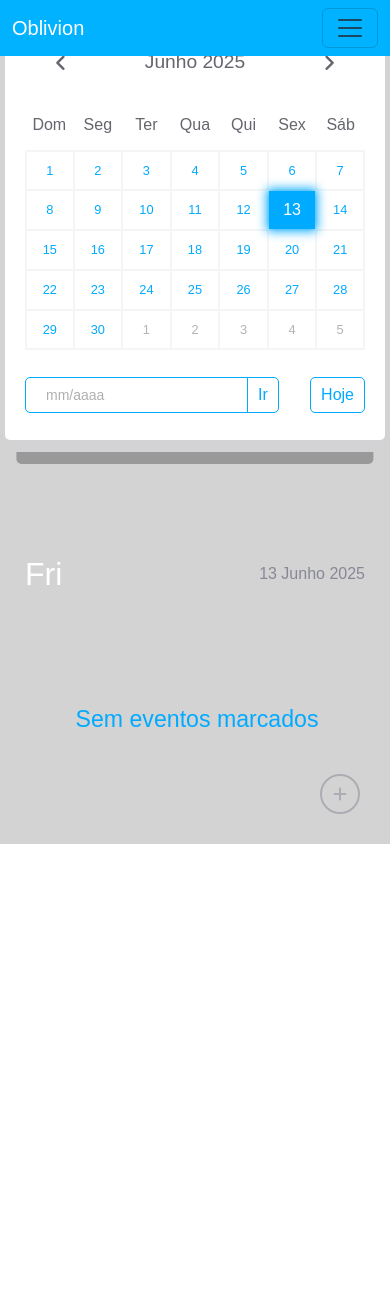
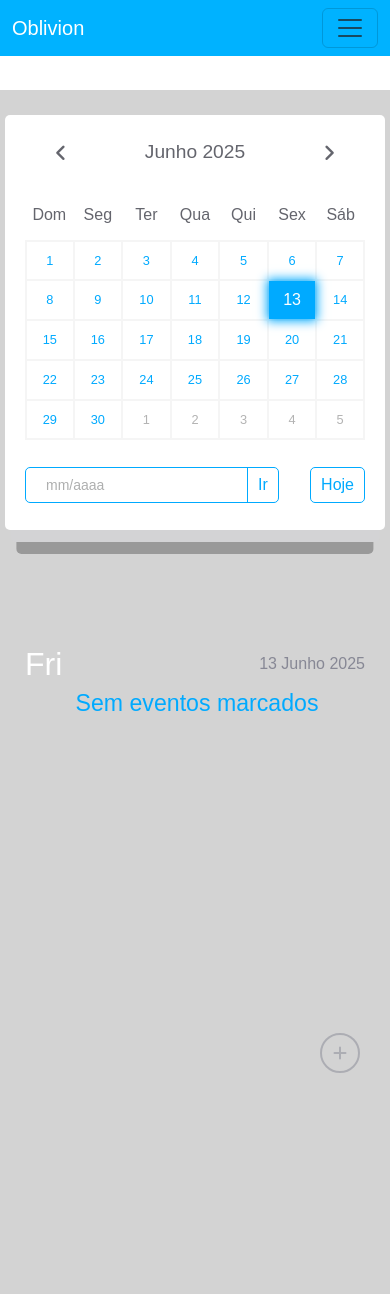
Before and after one commit to MatheusMaiaRangel/tcc-cesario, a PHP site: page /calendario_admin.php in a window 390 px wide. After the commit the page ends 1073 px from the top, so only its background shows below. Run offline with PHP 8.4, Linux system fonts and the light colour scheme; the visitor is signed in with stand-in values (Sample User, id 1); data comes from the database, SQL or seed files in the repository; data that the repository does not hold is empty.

Commit message:
Voltei pra versão antiga e ajustei a navbar

```diff
--- a/css/style.css
+++ b/css/style.css
@@ -6,40 +6,16 @@
   font-family: 'Arial', sans-serif;
 }
 
-html, body {
-  height: 100%;
-  margin: 0;
-  padding: 0;
-  box-sizing: border-box;
-}
-
 body {
+  background: #fff;
+  display: flex;
+  align-items: center;
+  justify-content: center;
   min-height: 100vh;
-  display: flex;
   flex-direction: column;
-  justify-content: center;
-  align-items: center;
-  background: #fff;
-}
-
-.container-login {
-  min-height: 100vh;
-  display: flex;
-  flex-direction: column;
-  justify-content: center;
-  align-items: center;
-}
-
-/* Garante que o conteúdo do formulário não cause rolagem */
-.container-login > form {
-  flex: 0 1 auto;
-  width: 100%;
-  max-width: 400px;
-}
-
-/* Remove espaço extra embaixo */
-.container-login > form {
-  flex: 0 1 auto;
+  margin-top: 5%;
+  margin-left: 7%;
+  margin-right: 7%;
 }
 
 h1 {
@@ -235,8 +211,6 @@ button[type="submit"]:hover,
   align-items: center;
   justify-content: center;
   margin: 20px 0;
-  width: 100%;
-  max-width: 400px;
 }
 
 .linha-ou hr {
@@ -290,3 +264,62 @@ button[type="submit"]:hover,
   background-color: #0056b3;
   border-color: #004085;
 }
+
+@media (max-width: 600px) {
+  body {
+    display: block !important;
+    align-items: initial !important;
+    justify-content: initial !important;
+    margin: 0 !important;
+    min-height: 100vh;
+  }
+}
+
+
+/***********************
+ * AJUSTE DE NAVBAR FIXA PARA NÃO SOBREPOR CONTEÚDO
+ ***********************/
+.navbar.fixed-top + .container,
+.navbar.fixed-top + .main,
+.navbar.fixed-top + .container-login {
+  margin-top: 70px !important;
+}
+
+@media (max-width: 991px) {
+  .navbar.fixed-top + .container,
+  .navbar.fixed-top + .main,
+  .navbar.fixed-top + .container-login {
+    margin-top: 90px !important;
+  }
+}
+
+/* Ajuste global para containers principais quando houver navbar fixa */
+body .navbar.fixed-top ~ .container-login,
+body .navbar.fixed-top ~ .container,
+body .navbar.fixed-top ~ .main {
+  margin-top: 70px !important;
+}
+
+@media (max-width: 991px) {
+  body .navbar.fixed-top ~ .container-login,
+  body .navbar.fixed-top ~ .container,
+  body .navbar.fixed-top ~ .main {
+    margin-top: 90px !important;
+  }
+}
+
+/* Garante que mesmo se não for irmão direto, o espaçamento será aplicado */
+.container-login,
+.container,
+.main {
+  /* fallback para garantir espaçamento mínimo */
+  margin-top: 70px;
+}
+
+@media (max-width: 991px) {
+  .container-login,
+  .container,
+  .main {
+    margin-top: 90px;
+  }
+}
```
